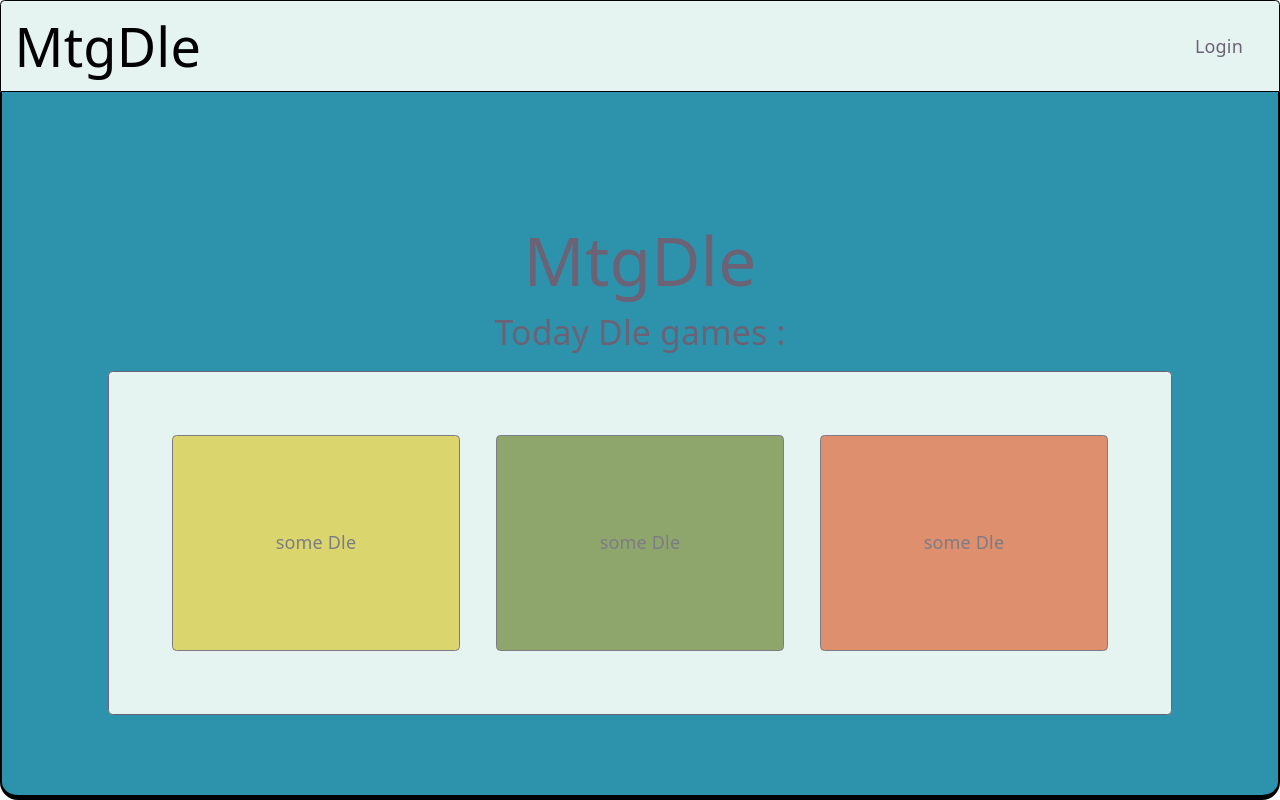
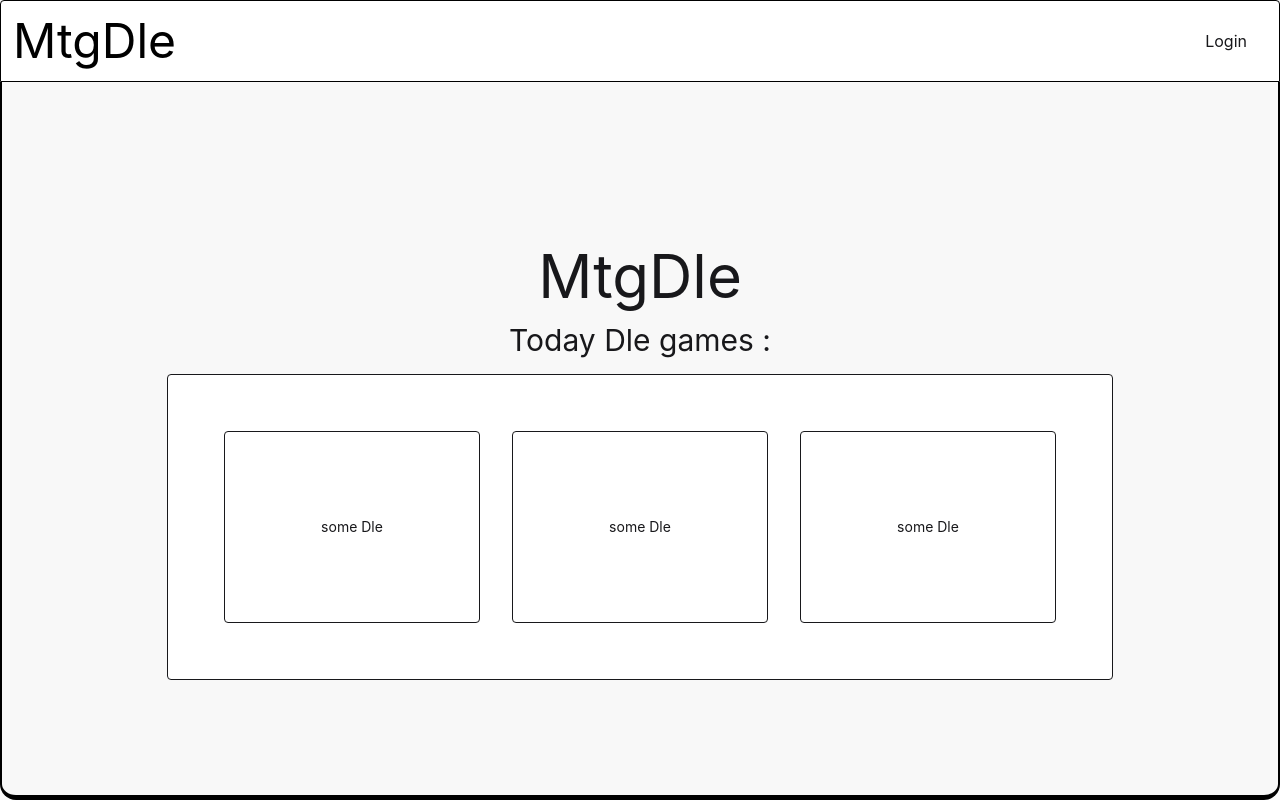
Before and after one commit to Primoux/ft_transcendence, a React (Vite) app in the folder frontend/: page / in a window 1280 px wide. Built offline with nearby package versions, Linux system fonts and the light colour scheme; no server answers.

Commit message:
style: replace custom palette with a daisyUI mtgdle theme

```diff
--- a/frontend/src/main.tsx
+++ b/frontend/src/main.tsx
@@ -1,6 +1,6 @@
 import { StrictMode } from 'react'
 import { createRoot } from 'react-dom/client'
-import './styles/index.css'
+import './styles/theme.css'
 import App from './App.tsx'
 import { BrowserRouter } from 'react-router'
 
--- a/frontend/src/styles/index.css
+++ /dev/null
@@ -1,59 +0,0 @@
-/* Root css from react/vite default page.
-Kept there because cool design system. */
-
-:root {
-  --text: #6b6375;
-  --text-h: #08060d;
-  --bg: #fff;
-  --border: #e5e4e7;
-  --code-bg: #f4f3ec;
-  --accent: #aa3bff;
-  --accent-bg: rgba(170, 59, 255, 0.1);
-  --accent-border: rgba(170, 59, 255, 0.5);
-  --social-bg: rgba(244, 243, 236, 0.5);
-  --shadow:
-    rgba(0, 0, 0, 0.1) 0 10px 15px -3px, rgba(0, 0, 0, 0.05) 0 4px 6px -2px;
-
-  --sans: system-ui, 'Segoe UI', Roboto, sans-serif;
-  --heading: system-ui, 'Segoe UI', Roboto, sans-serif;
-  --mono: ui-monospace, Consolas, monospace;
-
-  font: 18px/145% var(--sans);
-  letter-spacing: 0.18px;
-  color-scheme: light dark;
-  color: var(--text);
-  background: var(--bg);
-  font-synthesis: none;
-  text-rendering: optimizeLegibility;
-  -webkit-font-smoothing: antialiased;
-  -moz-osx-font-smoothing: grayscale;
-
-  @media (max-width: 1024px) {
-    font-size: 16px;
-  }
-}
-
-@media (prefers-color-scheme: dark) {
-  :root {
-    --text: #9ca3af;
-    --text-h: #f3f4f6;
-    --bg: #16171d;
-    --border: #2e303a;
-    --code-bg: #1f2028;
-    --accent: #c084fc;
-    --accent-bg: rgba(192, 132, 252, 0.15);
-    --accent-border: rgba(192, 132, 252, 0.5);
-    --social-bg: rgba(47, 48, 58, 0.5);
-    --shadow:
-      rgba(0, 0, 0, 0.4) 0 10px 15px -3px, rgba(0, 0, 0, 0.25) 0 4px 6px -2px;
-  }
-}
-
-body {
-  margin: 0;
-  padding: 0;
-}
-
-p {
-  margin: 0;
-}
--- a/frontend/src/styles/theme.css
+++ b/frontend/src/styles/theme.css
@@ -1,30 +1,49 @@
 @import "tailwindcss";
-
-/* color palette from coolors.co */
-
-@theme {
-  --color-yellowOne: #dbd56e;
-  --color-green: #88ab75;
-  --color-blue: #2d93ad;
-  --color-gray: #7d7c84;
-  --color-orange: #de8f6e;
-  --color-white: #e6f4f1;
+@plugin "daisyui" {
+  themes: false;
+}
 
 
 
-  /* other palette */
 
-  --color-darkrose: #D8A2A2;
-  --color-lightrose: #FFDCDC;
-  --color-yellowTwo: #fff9d6;
-  --color-green: #8ea66b;
 
-  /* dark auth screens (login / register) */
+@plugin "daisyui/theme" {
+  name: "mtgdle";
+  default: true;
+  prefersdark: false;
+  color-scheme: "light";
+  --color-base-100: oklch(98% 0 0);
+  --color-base-200: oklch(96% 0.001 286.375);
+  --color-base-300: oklch(92% 0.004 286.32);
+  --color-base-content: oklch(21% 0.006 285.885);
+  --color-primary: oklch(59% 0.293 322.896);
+  --color-primary-content: oklch(97% 0.017 320.058);
+  --color-secondary: oklch(58% 0.253 17.585);
+  --color-secondary-content: oklch(96% 0.015 12.422);
+  --color-accent: oklch(54% 0.245 262.881);
+  --color-accent-content: oklch(97% 0.014 254.604);
+  --color-neutral: oklch(44% 0.017 285.786);
+  --color-neutral-content: oklch(98% 0 0);
+  --color-info: oklch(54% 0.245 262.881);
+  --color-info-content: oklch(97% 0.014 254.604);
+  --color-success: oklch(62% 0.194 149.214);
+  --color-success-content: oklch(98% 0.018 155.826);
+  --color-warning: oklch(66% 0.179 58.318);
+  --color-warning-content: oklch(98% 0.022 95.277);
+  --color-error: oklch(57% 0.245 27.325);
+  --color-error-content: oklch(97% 0.013 17.38);
+  --radius-selector: 2rem;
+  --radius-field: 1rem;
+  --radius-box: 0.5rem;
+  --size-selector: 0.25rem;
+  --size-field: 0.25rem;
+  --border: 1px;
+  --depth: 0;
+  --noise: 0;
+}
 
-  --color-ink: #231f2e;
-  --color-inkSoft: #2f2a3d;
-  --color-inkLine: #3f3951;
-  --color-mist: #a49fb5;
-  --color-violet: #7c5cd6;
-  --color-violetSoft: #8b6ee0;
-}
+
+
+
+
+/* color palette from coolors.co */
```
